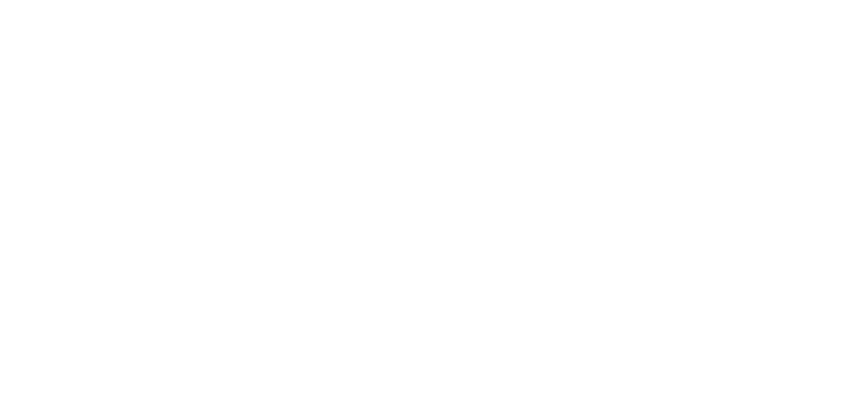
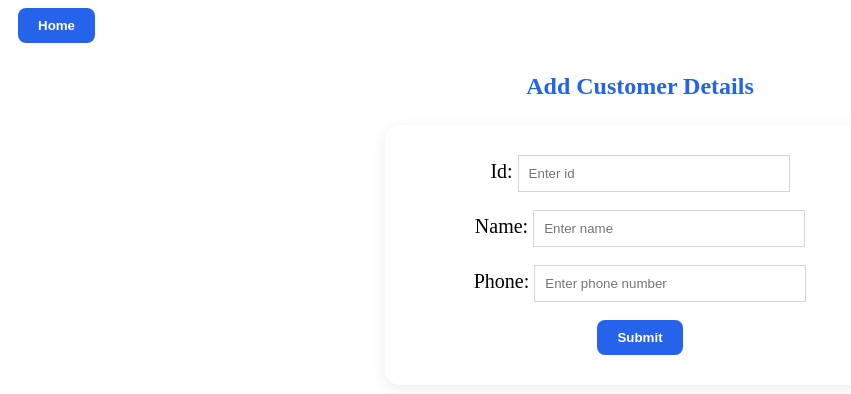
Before and after one commit to Chinmay-gudiwada/customer-crud-app, a React (Vite) app in the folder Frontend/: page /addData in a window 1280 px wide. Before the commit this address had no page. Shown: the top 394 px of the page, without its empty margins (0-851 px from the left). Built offline with nearby package versions, Linux system fonts and the light colour scheme.

Commit message:
changed css

```diff
--- a/Frontend/src/App.jsx
+++ b/Frontend/src/App.jsx
@@ -3,14 +3,17 @@ import Home from './Components/Home/Home';
 import FetchData from './Components/FetchData/FetchData';
 import AddData from './Components/AddData/AddData';
 
+
+
 function App(){
   return(
    <>
+
    <BrowserRouter>
    <Routes>
     <Route path="/" element={<Home/>}/>
      <Route path="/fetchData" element={<FetchData/>}/>
-      <Route path="/add" element={<AddData/>}/>
+      <Route path="/addData" element={<AddData/>}/>
    </Routes>
    </BrowserRouter>
    </>
--- a/Frontend/src/Components/AddData/AddData.css
+++ b/Frontend/src/Components/AddData/AddData.css
@@ -1,6 +1,28 @@
+.container{
+    text-align:center;
+}
+
+.container h2{
+    color:#2563eb;
+    margin-bottom:25px;
+}
+
+form{
+    width:450px;
+    margin:0 auto;
+    background:white;
+    padding:30px;
+    border-radius:15px;
+    box-shadow:0 4px 15px rgba(0,0,0,0.08);
+}
+
+label{
+    font-size:20px;
+    font-weight:500;
+}
+
 .inputfield{
-    border-radius: 5px;
-    margin: 20px;
-    background-color: antiquewhite;
-
+    width:250px;
+    padding:10px;
+    border:1px solid #d1d5db;
 }
--- a/Frontend/src/Components/AddData/AddData.jsx
+++ b/Frontend/src/Components/AddData/AddData.jsx
@@ -1,7 +1,7 @@
 import { useState } from "react"
 import './AddData.css'
 import axios from "axios";
-
+import { Link } from "react-router-dom";
 
 function AddData(){
 
@@ -61,6 +61,9 @@ function AddData(){
    }
     return(
         <>
+            <Link to="/">
+  <button className="btn">Home</button>
+</Link>
         <div className="container">
         <h2> Add Customer Details </h2>
         <form onSubmit={handleSubmit }>
--- a/Frontend/src/Components/FetchData/FetchData.css
+++ b/Frontend/src/Components/FetchData/FetchData.css
@@ -1,79 +1,69 @@
-h2{
-    text-align: center;
-}
-.search{
-     display: block;
- margin-left: auto;
-  margin-right: 50px;
-    border-radius: 10px 5px;
-    background-color: bisque;
-    color: black;
-    /* margin-left: 5px; */
-    padding: 3px;
-    width: 300px;
-
-}
-.search:hover{
-    border-color: purple;
+.table-container{
+    max-width:1100px;
+    margin:25px auto;
+    background:white;
+    padding:25px;
+    border-radius:15px;
+    box-shadow:0 4px 15px rgba(0,0,0,0.08);
 }
 
-.search:focus{
-    outline: none;
-    border: 2px solid purple;
+.table-container h2{
+    text-align:center;
+    color:#2563eb;
+}
+
+.search{
+    display:block;
+    margin-left:auto;
+    width:300px;
+    padding:10px;
+    border:1px solid #d1d5db;
+    border-radius:8px;
 }
 
 .table{
-    text-align: center;
-    border: 10px;
-    border-radius: 20px;
-    padding: 20px 20px;
-    width:75%;
-    height: 75%;
+    width:100%;
+    border-collapse:collapse;
+}
 
+thead{
+    background:#2563eb;
+    color:white;
 }
-table{
-    border-collapse: collapse;
-    margin: auto;
+
+th,
+td{
+    padding:14px;
+    text-align:center;
+    border-bottom:1px solid #e5e7eb;
 }
-thead{
-    text-align: center
+
+tbody tr:nth-child(even){
+    background:#f8fafc;
 }
-th,td{
-    padding:12px;
-     border:1px solid black;
+
+tbody tr:hover{
+    background:#eef4ff;
 }
- .btnupdate{
-    background-color:purple;
-    border: none;
-    color: wheat;
-    border-radius: 10px ;
-    cursor: pointer;
-   padding:5px 20px;
-   margin: 10px;
-   transition: 0.3s;
+
+.btnupdate,
+.btnsave,
+.btndelete{
+    border:none;
+    padding:8px 14px;
+    border-radius:6px;
+    color:white;
+    cursor:pointer;
 }
-.btnupdate:hover{
-    background-color:gray;
+
+.btnupdate{
+    background:#2563eb;
 }
+
 .btnsave{
-    background-color: aqua;
-    border-radius: 10px;
-    margin: 10px;
-    padding: 5px 20px;
-    color: black;
-    cursor: pointer;
+    background:#16a34a;
 }
-.btnsave:hover{
-    background-color:rgb(150, 227, 227);
+
+.btndelete{
+    background:#dc2626;
 }
-.btndelete{
-    background-color: red;
-    border-radius: 20px;
-    margin: 10px;
-    padding: 5px 20px;
-    color: black;
-    cursor: pointer;
-}
-.btndelete:hover{
-    background-color:rgb(212, 119, 119);
-}
--- a/Frontend/src/Components/FetchData/FetchData.jsx
+++ b/Frontend/src/Components/FetchData/FetchData.jsx
@@ -1,6 +1,7 @@
 import { useEffect, useState } from "react"
 import axios from 'axios';
 import './FetchData.css'
+import { Link } from "react-router-dom";
 
 function FetchData(){
     const[data,setData]=useState([])
@@ -52,6 +53,9 @@ function FetchData(){
 
     return (
         <>
+        <Link to="/">
+  <button className="btn">Home</button>
+</Link>
         <div className="table-container">
         <h2>Customer List</h2>
         <input type="search" className="search"placeholder="🔍 Search by name"value={search} onChange={(e)=>setSearch(e.target.value)}/><br/>
--- a/Frontend/src/Components/Home/Home.css
+++ b/Frontend/src/Components/Home/Home.css
@@ -1,26 +1,24 @@
 .container{
-    background-color:aquamarine;
-    margin:40px auto;
-    width:80%;
-    min-height:100vh;
-    border-radius:10px;
-    box-shadow:0 0 10px rgba(0,0,0,0.1);
-    padding:20px;
+    text-align:center;
+    margin-top:30px;
 }
+
 h1{
-    text-align: center;
-    margin-bottom: 30px;
+    color:#2563eb;
+    margin-bottom:20px;
 }
+
 .btn{
-    background-color:blueviolet;
-    border: none;
-    color: white;
-    border-radius: 10px ;
-    cursor: pointer;
-   padding:10px 20px;
-   margin: 10px;
-   transition: 0.3s;
+    background:#2563eb;
+    color:white;
+    border:none;
+    padding:10px 20px;
+    border-radius:8px;
+    cursor:pointer;
+    margin:0 10px;
+    font-weight:bold;
 }
+
 .btn:hover{
-    background-color:gray
+    background:#1d4ed8;
 }
--- a/Frontend/src/Components/Home/Home.jsx
+++ b/Frontend/src/Components/Home/Home.jsx
@@ -1,22 +1,22 @@
-import { useState } from "react"
 import './Home.css'
-import FetchData from "../FetchData/FetchData"
-import AddData from "../AddData/AddData"
+import { Link } from "react-router-dom";
 
-function  Home(){
-   const[activeState,setActiveState]=useState(null)
+function Home() {
+  return (
+    <div className="container">
+      <h1>Customer Data</h1>
 
-     return (
-       <>
-       <div className="container">
-       <h1>Customer Data</h1>
-       <button className="btn" onClick={()=> setActiveState(activeState==='fetch'?null:'fetch')}>Fetch Data</button>&nbsp;
-       <button className="btn" onClick={()=>setActiveState(activeState==='add'?null:'add')} > Add Data</button>
-       {activeState==='fetch'&&<FetchData/>}
-       {activeState==='add'&&<AddData/>}
+      <Link to="/fetchData">
+        <button className="btn">Fetch Data</button>
+      </Link>
 
-       </div>
-       </>
-    )
+      &nbsp;
+
+      <Link to="/addData">
+        <button className="btn">Add Data</button>
+      </Link>
+    </div>
+  );
 }
-export default Home
+
+export default Home;
```
